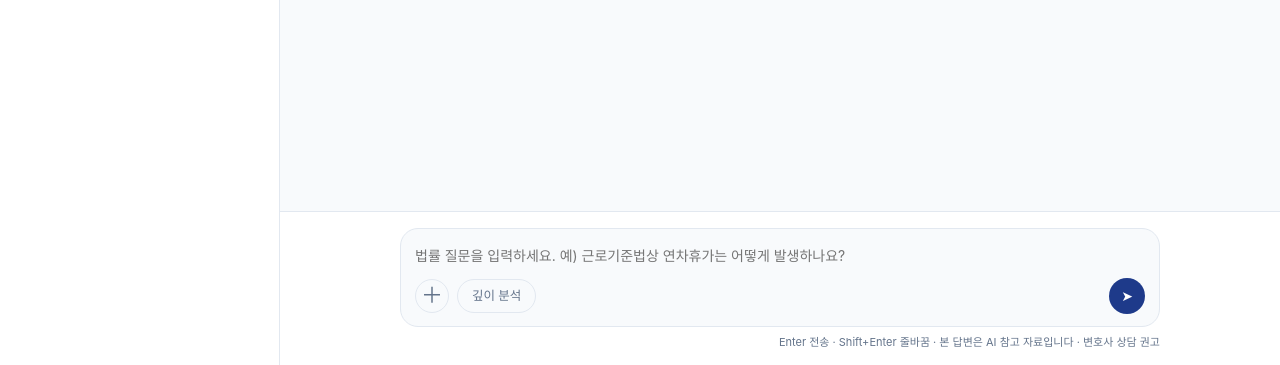
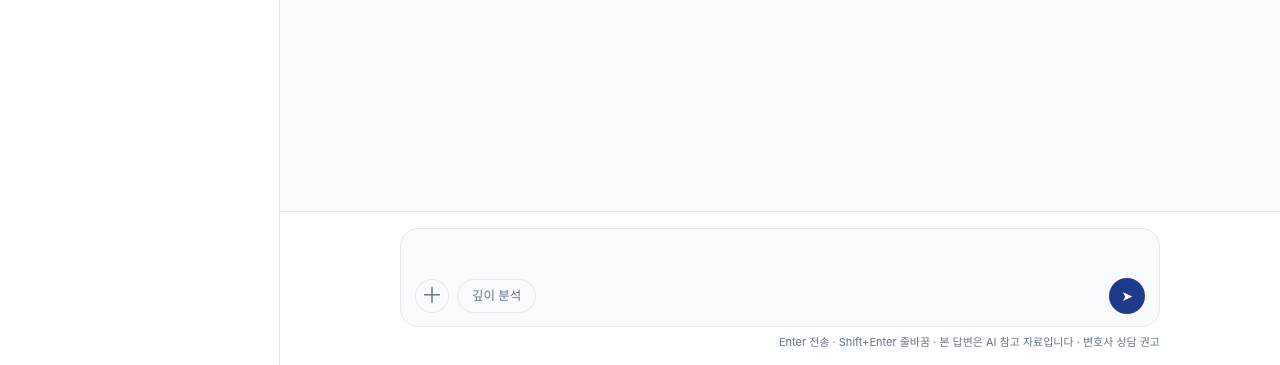
Before and after one commit to johnckkim/ddok-ddok, a website: page index.html in a window 1280 px wide. Shown: the part 435-800 px from the top of the page. Drawn offline with Linux system fonts and the light colour scheme.

Commit message:
style: textarea placeholder 비움

```diff
--- a/index.html
+++ b/index.html
@@ -504,7 +504,7 @@ body {
     <div class="input-area">
       <div class="input-box">
         <div class="attachment-chips" id="attachment-chips" style="display:none;"></div>
-        <textarea id="input" placeholder="법률 질문을 입력하세요. 예) 근로기준법상 연차휴가는 어떻게 발생하나요?" rows="1" onkeydown="if(event.key==='Enter'&&!event.shiftKey){event.preventDefault();document.getElementById('btn-send').click();}" oninput="this.style.height='28px';this.style.height=Math.min(this.scrollHeight,200)+'px';"></textarea>
+        <textarea id="input" placeholder="" rows="1" onkeydown="if(event.key==='Enter'&&!event.shiftKey){event.preventDefault();document.getElementById('btn-send').click();}" oninput="this.style.height='28px';this.style.height=Math.min(this.scrollHeight,200)+'px';"></textarea>
         <div class="input-actions">
           <button id="btn-attach" class="attach-btn" type="button" title="파일 첨부 (이미지·PDF·텍스트, 드래그도 가능)" onclick="document.getElementById('file-input').click();">＋</button>
           <input type="file" id="file-input" multiple accept="image/*,.pdf,.txt,.md,.csv,.json,.html,.log,.js,.py,.java,.ts,.tsx,.jsx,.css,.xml,.yaml,.yml,.sh,.c,.cpp,.h,.go,.rb,.rs,.php,.sql,.toml,.ini" style="display:none;" onchange="if(typeof window._addFiles==='function')window._addFiles(this.files);this.value='';">
```
Also changed, not shown: CHANGELOG.md.
